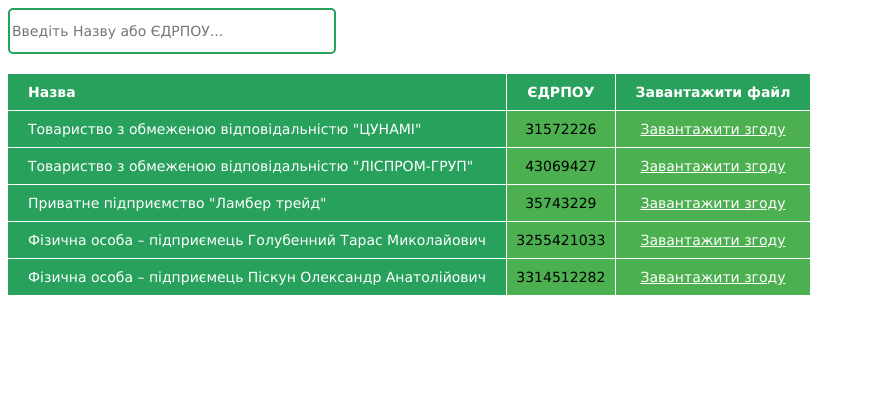
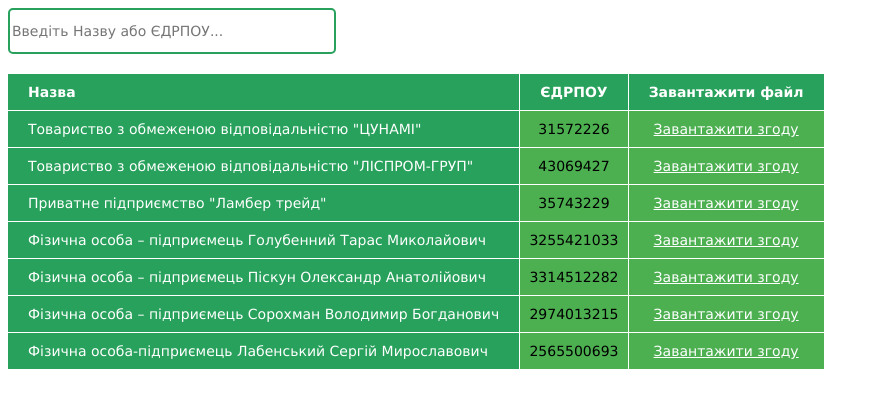
Before and after one commit to valeriytitovych/agreement, a website: page index.html in a window 1280 px wide. Shown: the whole page, without its empty margins (0-879 px from the left). Drawn offline with Linux system fonts and the light colour scheme.

Commit message:
added 2 files

```diff
--- a/index.html
+++ b/index.html
@@ -47,6 +47,16 @@
                     <td>3314512282</td>
                     <td><a href="./src/ФОП Піскун ОА.zip" download="">Завантажити згоду</a></td>
                 </tr>
+                <tr>
+                    <td>Фізична особа – підприємець Сорохман Володимир Богданович</td>
+                    <td>2974013215</td>
+                    <td><a href="./src/ФОП Сорохман ВБ.zip" download="">Завантажити згоду</a></td>
+                </tr>
+                <tr>
+                    <td>Фізична особа-підприємець Лабенський Сергій Мирославович</td>
+                    <td>2565500693</td>
+                    <td><a href="./src/ФОП Лабенський СМ.pdf" download="">Завантажити згоду</a></td>
+                </tr>
             </tbody>
         </table>
     </div>
```
Also changed, not shown: 2 other files.
